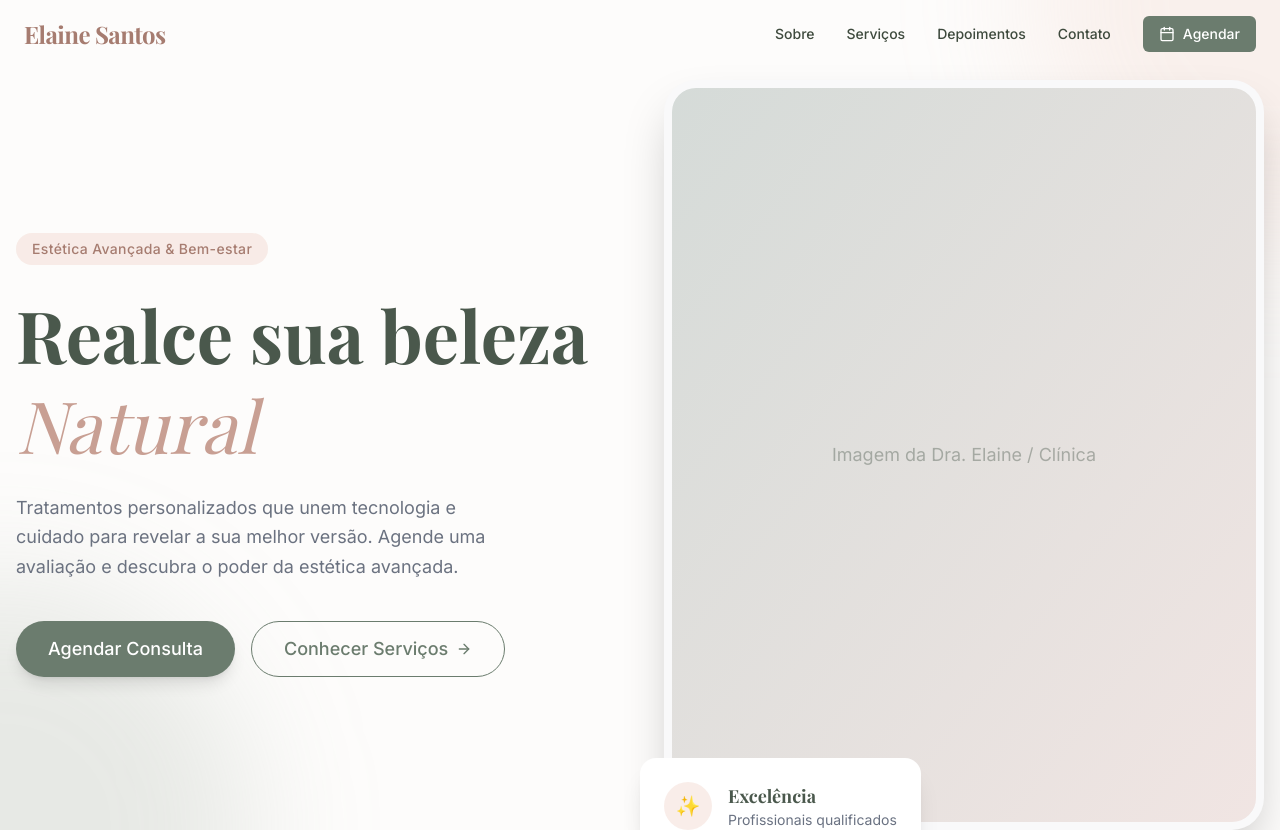
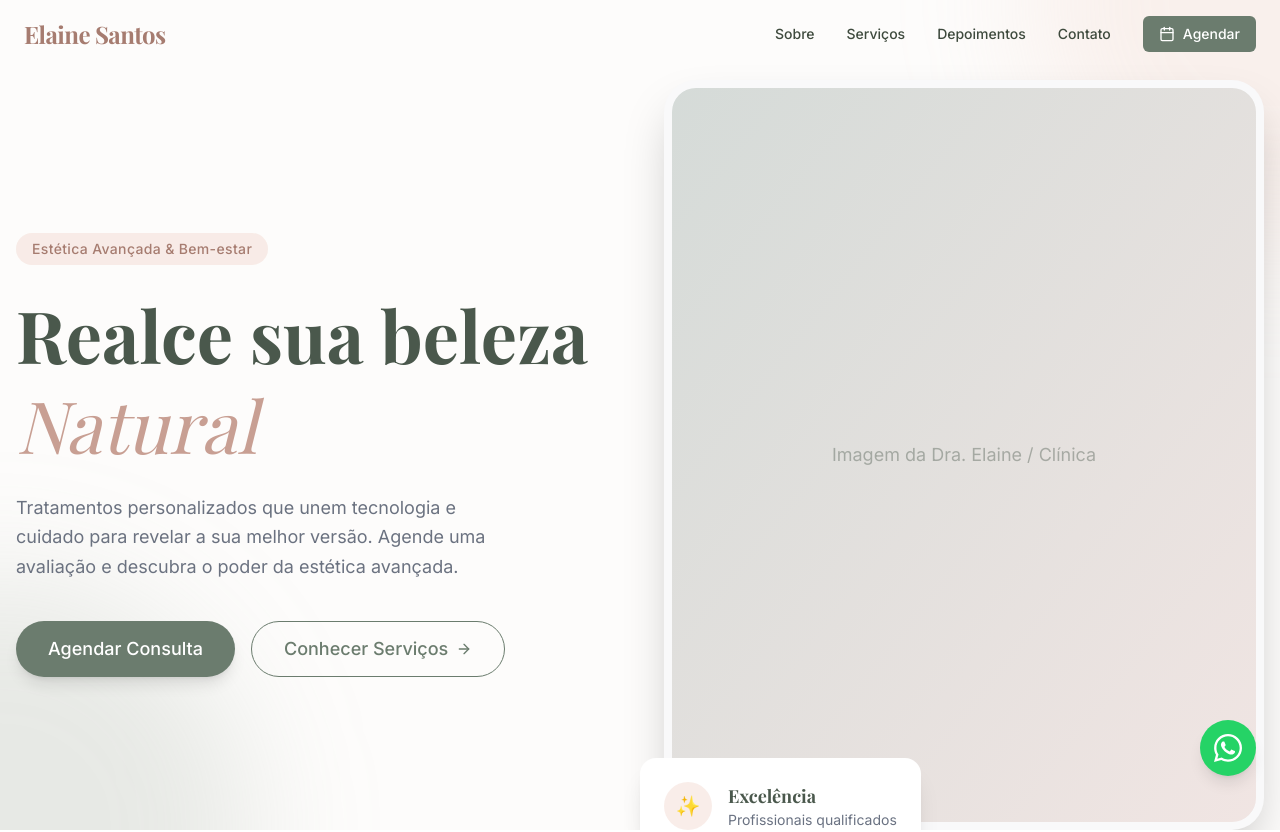
Before and after one commit to comprascaraguatatubahidrel-png/estetica-elaine-santos, a Next.js app: page / in a window 1280 px wide. Shown: the top 832 px of the page. Built offline with nearby package versions, Linux system fonts and the light colour scheme; a web font is replaced by a local one.

Commit message:
Feat: WhatsApp Button and Improved SEO Metadata

```diff
--- /dev/null
+++ b/app/components/ui/whatsapp-button.tsx
@@ -0,0 +1,29 @@
+'use client';
+
+import { FaWhatsapp } from 'react-icons/fa';
+import { motion } from 'framer-motion';
+
+export function WhatsAppButton() {
+    const phoneNumber = '5512999999999'; // Substituir pelo número real
+    const message = encodeURIComponent('Olá! Gostaria de agendar uma avaliação na Elaine Santos Estética.');
+    const whatsappUrl = `https://wa.me/${phoneNumber}?text=${message}`;
+
+    return (
+        <motion.a
+            href={whatsappUrl}
+            target="_blank"
+            rel="noopener noreferrer"
+            className="fixed bottom-6 right-6 z-50 flex items-center justify-center w-14 h-14 bg-[#25D366] text-white rounded-full shadow-lg hover:bg-[#128C7E] transition-colors focus:outline-none focus:ring-2 focus:ring-offset-2 focus:ring-[#25D366]"
+            initial={{ scale: 0 }}
+            animate={{ scale: 1 }}
+            whileHover={{ scale: 1.1 }}
+            whileTap={{ scale: 0.9 }}
+            aria-label="Fale conosco no WhatsApp"
+        >
+            <FaWhatsapp className="w-8 h-8" />
+            <span className="absolute right-full mr-3 bg-white text-gray-800 px-3 py-1 rounded-lg shadow-md text-sm font-medium whitespace-nowrap opacity-0 group-hover:opacity-100 transition-opacity pointer-events-none hidden md:block">
+                Agende agora
+            </span>
+        </motion.a>
+    );
+}
--- a/app/layout.tsx
+++ b/app/layout.tsx
@@ -1,6 +1,7 @@
 import type { Metadata } from "next";
 import { Inter, Playfair_Display } from "next/font/google";
 import "./globals.css";
+import { WhatsAppButton } from "./components/ui/whatsapp-button";
 
 const inter = Inter({
   variable: "--font-inter",
@@ -15,8 +16,24 @@ const playfair = Playfair_Display({
 });
 
 export const metadata: Metadata = {
-  title: "Elaine Santos | Estética Avançada",
-  description: "Clínica de estética avançada. Agende seu horário e realce sua beleza.",
+  title: "Elaine Santos | Estética Avançada e Bem-estar",
+  description: "Transforme sua beleza com tratamentos estéticos avançados. Limpeza de pele, Botox, Harmonização e muito mais em Caraguatatuba.",
+  openGraph: {
+    title: "Elaine Santos | Estética Avançada",
+    description: "Realce sua beleza com a especialista Elaine Santos. Agende sua avaliação hoje mesmo!",
+    url: "https://estetica-elaine-santos.vercel.app/",
+    siteName: "Elaine Santos Estética",
+    locale: "pt_BR",
+    type: "website",
+  },
+  twitter: {
+    card: "summary_large_image",
+    title: "Elaine Santos | Estética Avançada",
+    description: "Agende seu horário e descubra o poder da estética avançada.",
+  },
+  icons: {
+    icon: "/favicon.ico",
+  },
 };
 
 export default function RootLayout({
@@ -30,6 +47,7 @@ export default function RootLayout({
         className={`${inter.variable} ${playfair.variable} antialiased font-sans bg-[var(--background)] text-[var(--foreground)]`}
       >
         {children}
+        <WhatsAppButton />
       </body>
     </html>
   );
--- a/historico_projeto/task.md
+++ b/historico_projeto/task.md
@@ -18,7 +18,7 @@
 - [x] Modelagem do Banco de Dados (User, Service, Appointment, Schedule)
 - [x] Interface de Calendário para Clientes
 - [x] Painel Administrativo (Estrutura Inicial)
-- [ ] Fluxo de Agendamento (Seleção de Serviço -> Data/Hora -> Confirmação)
+- [x] Fluxo de Agendamento (Seleção de Serviço -> Data/Hora -> Confirmação)
 - [ ] Autenticação de Cliente (Opcional ou via SMS/WhatsApp)
 
 ## 4. Painel Administrativo (Admin)
@@ -29,6 +29,14 @@
 - [x] Histórico de Agendamentos
 
 ## 5. Integrações e Deploy
-- [ ] Configuração de Deploy na Vercel
+- [x] Configuração de Deploy na Vercel
 - [x] Configurar Repositório Git (https://github.com/comprascaraguatatubahidrel-png/estetica-elaine-santos.git)
 - [ ] Integração com WhatsApp (Notificações) - *Sugestão*
+
+## 6. Fase 2: Excelência e Engajamento (O Melhor Site)
+- [ ] **Galeria Interativa (Antes/Depois)**: Slider para comparar resultados de procedimentos (Impacto Visual Alto).
+- [ ] **Prova Social (Depoimentos)**: Carrossel com avaliações reais de clientes (Confiança).
+- [ ] **Botão Flutuante do WhatsApp**: Contato rápido em todas as páginas (Conversão).
+- [ ] **Notificações Automáticas**: E-mail de confirmação e lembretes (Redução de faltas).
+- [ ] **SEO Otimizado**: Meta tags para Google e preview bonito no compartilhamento do WhatsApp.
+- [ ] **Performance (Speed)**: Otimização de imagens e fontes para carregar instantaneamente.
--- a/package.json
+++ b/package.json
@@ -18,6 +18,7 @@
     "react": "19.2.3",
     "react-day-picker": "^9.13.1",
     "react-dom": "19.2.3",
+    "react-icons": "^5.5.0",
     "tailwind-merge": "^3.4.0"
   },
   "devDependencies": {
```
Also changed, not shown: 1 other file (tests, documents, lock files or other folders).
